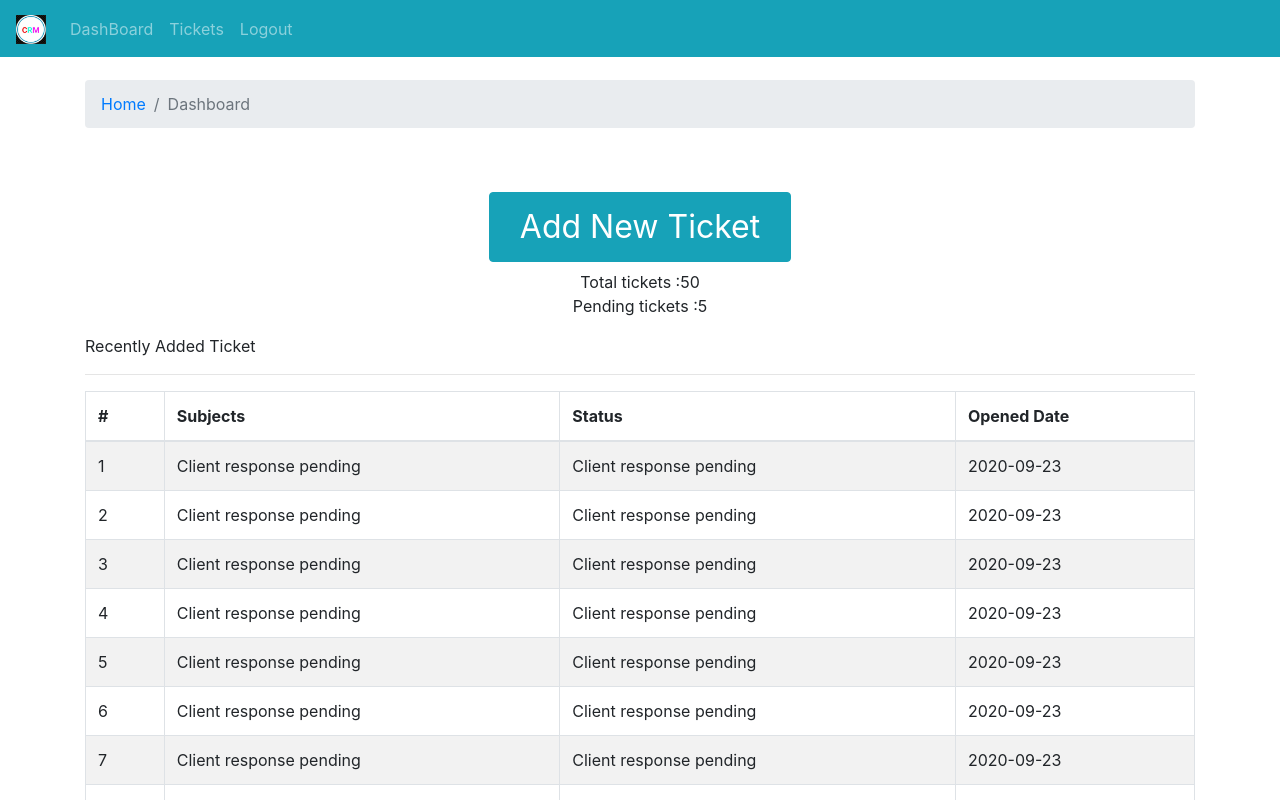
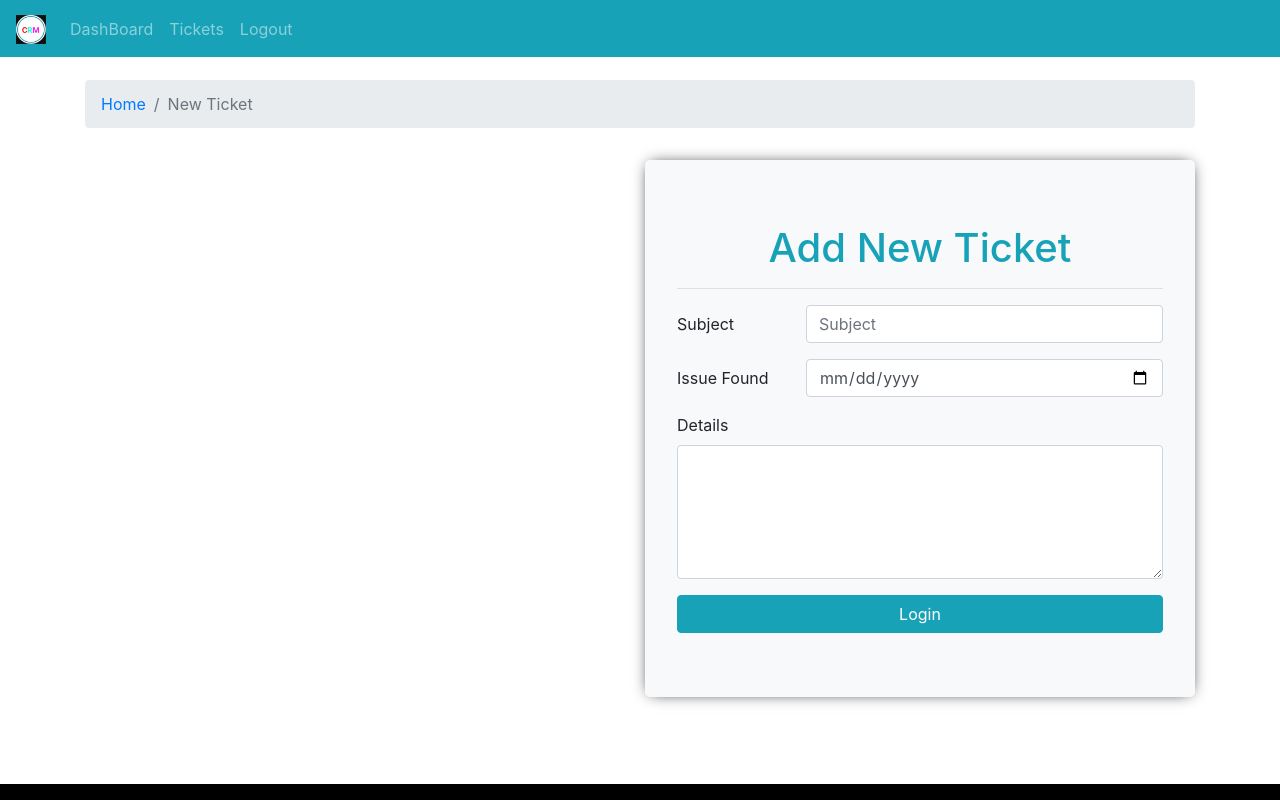
Before and after one commit to yandys09/CRMTicketSystem, a React (Create React App) app: page / in a window 1280 px wide. Shown: the top 800 px of the page. Built offline with nearby package versions, Linux system fonts and the light colour scheme.

Commit message:
new package.json

```diff
--- a/src/App.js
+++ b/src/App.js
@@ -1,15 +1,19 @@
 import React from "react";
 import "./App.css";
 import DefaultLayout from "./layout/DefaultLayout";
-import { Entry } from "./pages/entry/Entry.page";
-import { Dashboard }  from "./pages/dashboard/Dashboard.page";
+
+// import { Entry } from "./pages/entry/Entry.page";
+// import { Dashboard }  from "./pages/dashboard/Dashboard.page";
+
+import { AddTicket } from "./pages/new-ticket/AddTicket.page";
 
 function App() {
   return (
     <div className="App">
       {/* <Entry /> */}
       <DefaultLayout>
-        <Dashboard />
+        {/* <Dashboard /> */}
+        <AddTicket/>
       </DefaultLayout>
     </div>
   );
--- /dev/null
+++ b/src/components/add-ticket-form/AddTicketForm.comp.js
@@ -0,0 +1,66 @@
+import React from "react";
+import { Jumbotron, Form, Button, Row, Col } from "react-bootstrap";
+import PropTypes from "prop-types";
+import './add-ticket-form.style.css'
+
+export const AddTicketForm = ({ handleOnSubmit, handleOnChange, frmDt }) => {
+  console.log(frmDt);
+  return (
+    <Jumbotron className="mt-3 bg-light add-new-ticket">
+    <h1 className="text-info text-center">Add New Ticket</h1>
+    <hr/>
+      <Form autoComplete="off" onSubmit={handleOnSubmit}>
+        <Form.Group as={Row}>
+          <Form.Label column sm={3}>
+            Subject
+          </Form.Label>
+          <Col sm={9}>
+            <Form.Control
+              name="subject"
+              value={frmDt.subject}
+              minLength="3"
+              maxLength="100"
+              onChange={handleOnChange}
+              placeholder="Subject"
+              required
+            />
+          </Col>
+        </Form.Group>
+        <Form.Group as={Row}>
+          <Form.Label column sm={3}>
+            Issue Found
+          </Form.Label>
+          <Col sm={9}>
+            <Form.Control
+              type="date"
+              name="issueDate"
+              value={frmDt.issueDate}
+              onChange={handleOnChange}
+              required
+            />
+          </Col>
+        </Form.Group>
+        <Form.Group>
+          <Form.Label>Details</Form.Label>
+          <Form.Control
+            as="textarea"
+            name="details"
+            value={frmDt.details}
+            onChange={handleOnChange}
+            rows="5"
+            required
+          />
+        </Form.Group>
+        <Button type="submit" variant="info" block>
+          Login
+        </Button>
+      </Form>
+    </Jumbotron>
+  );
+};
+
+AddTicketForm.prototype = {
+  handleOnSubmit: PropTypes.func.isRequired,
+  handleOnChange: PropTypes.func.isRequired,
+  frmDt: PropTypes.object.isRequired,
+};
--- /dev/null
+++ b/src/components/add-ticket-form/add-ticket-form.style.css
@@ -0,0 +1,7 @@
+.add-new-ticket{
+ max-width: 550px;
+margin-left: auto;
+
+
+  box-shadow: 0px 0px 15px -5px black;
+}
--- a/src/layout/partials/Header.comp.js
+++ b/src/layout/partials/Header.comp.js
@@ -1,5 +1,5 @@
 import React from "react";
-import { Navbar, Nav, NavbarBrand } from "react-bootstrap";
+import { Navbar, Nav } from "react-bootstrap";
 import logo from "../../assets/img/logo.png";
 
 export const Header = () => {
--- a/src/pages/dashboard/Dashboard.page.js
+++ b/src/pages/dashboard/Dashboard.page.js
@@ -3,6 +3,7 @@
 import { TicketTable } from "../../components/ticket-table/TicketTable.comp";
 import tickets from "../../assets/data/dummy-tickets.json";
 import { PageBreadcrumb } from "../../components/breadcrumb/Breadcrumb.comp";
+
 export const Dashboard = () => {
   return (
     <Container>
--- /dev/null
+++ b/src/pages/new-ticket/AddTicket.page.js
@@ -0,0 +1,45 @@
+import React, { useState, useEffect } from "react";
+import { Container, Row, Col } from "react-bootstrap";
+import { PageBreadcrumb } from "../../components/breadcrumb/Breadcrumb.comp";
+import { AddTicketForm } from "../../components/add-ticket-form/AddTicketForm.comp";
+
+const initialFrmDt = {
+  subject: '',
+  issueDate: "",
+  details: "",
+};
+
+export const AddTicket = () => {
+  const [frmData, setFrmData] = useState(initialFrmDt);
+  useEffect(() => {}, [frmData]);
+
+  const handleOnChange = (e) => {
+    const { name, value } = e.target;
+    setFrmData({
+      ...initialFrmDt,
+      [name]: value,
+    });
+  };
+  const handleOnSubmit = (e) => {
+    e.preventDefault();
+    console.log("Form submit request received", frmData);
+  };
+  return (
+    <Container>
+      <Row>
+        <Col>
+          <PageBreadcrumb page="New Ticket" />
+        </Col>
+      </Row>
+      <Row>
+        <Col>
+          <AddTicketForm
+            handleOnChange={handleOnChange}
+            handleOnSubmit={handleOnSubmit}
+            frmDt={frmData}
+          />
+        </Col>
+      </Row>
+    </Container>
+  );
+};
```
Also changed, not shown: package.json (indentation only), src/utils/validation.js (added), 2 other files (tests, documents, lock files or other folders).
